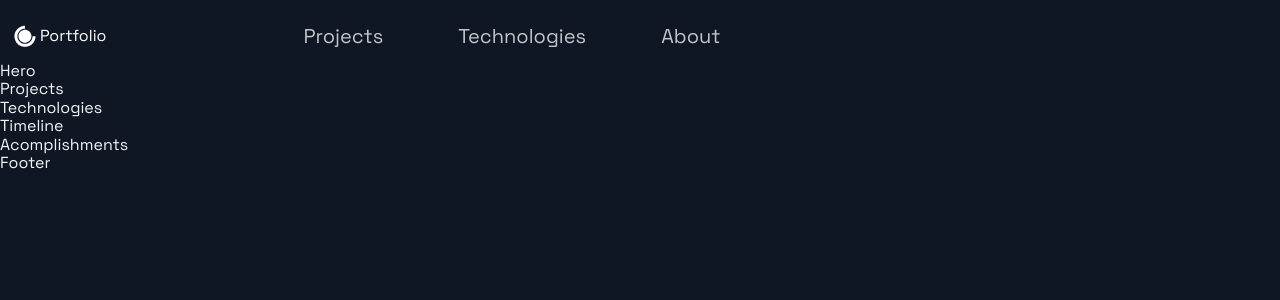
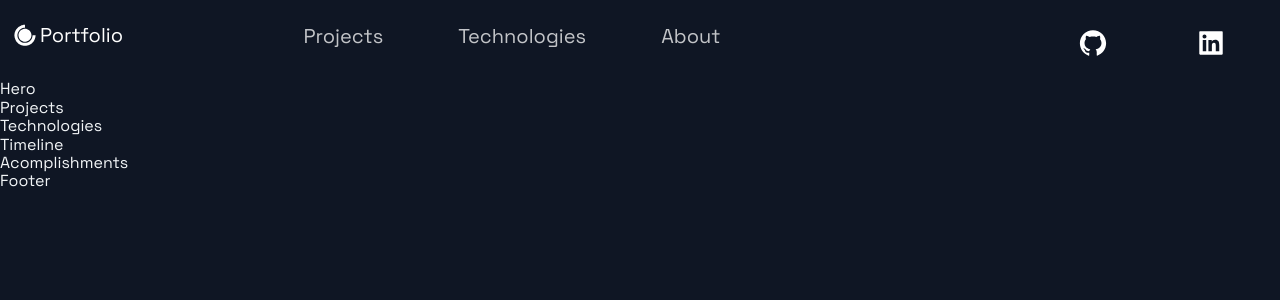
Before and after one commit to Imon-Ovbude/portfolio-site, a Next.js app in the folder portfolio_website/: page / in a window 1280 px wide. Shown: the top 300 px of the page. Built offline with nearby package versions, Linux system fonts and the light colour scheme.

Commit message:
changed portfolia a tag and span to styled components

```diff
--- a/portfolio_website/src/components/Header/Header.js
+++ b/portfolio_website/src/components/Header/Header.js
@@ -10,15 +10,17 @@
   Div3,
   NavLink,
   SocialIcons,
+  Span,
+  Anchor,
 } from './HeaderStyles';
 
 const Header = () => (
   <Container>
     <Div1>
       <Link href='/'>
-        <a style={{ display: 'flex', alignItems: 'center', color: 'white' }}>
-          <DiCssdeck size='3rem' /> <span>Portfolio</span>
-        </a>
+        <Anchor>
+          <DiCssdeck size='3rem' /> <Span>Portfolio</Span>
+        </Anchor>
       </Link>
     </Div1>
     <Div2>
@@ -38,6 +40,14 @@
         </Link>
       </li>
     </Div2>
+    <Div3>
+      <SocialIcons href='https://github.com'>
+        <AiFillGithub size='3rem' />
+      </SocialIcons>
+      <SocialIcons href='https://linkedin.com'>
+        <AiFillLinkedin size='3rem' />
+      </SocialIcons>
+    </Div3>
   </Container>
 );
 
--- a/portfolio_website/src/components/Header/HeaderStyles.js
+++ b/portfolio_website/src/components/Header/HeaderStyles.js
@@ -9,7 +9,7 @@
   padding: 1rem;
   padding-top: 2rem;
 
-  @media ${(props) => props.theme.breakpoints.sm} {
+  @media ${props => props.theme.breakpoints.sm} {
     display: grid;
     grid-template-columns: repeat(5, 1fr);
     grid-template-rows: repeat(2, 60px);
@@ -17,12 +17,24 @@
     grid-row-gap: 0.5rem;
   }
 `;
+
+export const Anchor = styled.a`
+  display: flex;
+  align-items: center;
+  color: #fff;
+  margin-bottom: 20px;
+`;
+
+export const Span = styled.span`
+  font-size: 2rem;
+`;
+
 export const Div1 = styled.div`
   grid-area: 1 / 1 / 2 / 2;
   display: flex;
   flex-direction: row;
   align-content: center;
-  @media ${(props) => props.theme.breakpoints.sm} {
+  @media ${props => props.theme.breakpoints.sm} {
     grid-area: 1 / 1 / 2 / 3;
   }
 `;
@@ -30,7 +42,7 @@
   grid-area: 1 / 2 / 2 / 4;
   display: flex;
   justify-content: space-around;
-  @media ${(props) => props.theme.breakpoints.sm} {
+  @media ${props => props.theme.breakpoints.sm} {
     grid-area: 2 / 2 / 3 / 5;
   }
 `;
@@ -39,7 +51,7 @@
   display: flex;
   justify-content: space-around;
   align-items: center;
-  @media ${(props) => props.theme.breakpoints.sm} {
+  @media ${props => props.theme.breakpoints.sm} {
     align-items: center;
     grid-area: 1 / 4 / 2 / 6;
   }
@@ -56,7 +68,7 @@
     opacity: 1;
     cursor: pointer;
   }
-  @media ${(props) => props.theme.breakpoints.sm} {
+  @media ${props => props.theme.breakpoints.sm} {
     padding: 0.5rem;
   }
 `;
@@ -81,10 +93,10 @@
     color: #fff;
   }
 
-  @media ${(props) => props.theme.breakpoints.sm} {
+  @media ${props => props.theme.breakpoints.sm} {
     padding: 0.4rem 0;
   }
-  @media ${(props) => props.theme.breakpoints.md} {
+  @media ${props => props.theme.breakpoints.md} {
     padding: 0;
   }
 `;
@@ -101,24 +113,22 @@
     opacity: 1;
   }
 
-  @media ${(props) => props.theme.breakpoints.sm} {
+  @media ${props => props.theme.breakpoints.sm} {
     margin: 2px 0 0 2px;
     width: 15px;
   }
 `;
 
-
 // Social Icons
 
 export const SocialIcons = styled.a`
-transition: 0.3s ease;
-color: white;
-border-radius: 50px;
+  transition: 0.3s ease;
+  color: white;
+  border-radius: 50px;
   padding: 8px;
-&:hover {
+  &:hover {
     background-color: #212d45;
     transform: scale(1.2);
     cursor: pointer;
-
   }
-`
+`;
```
